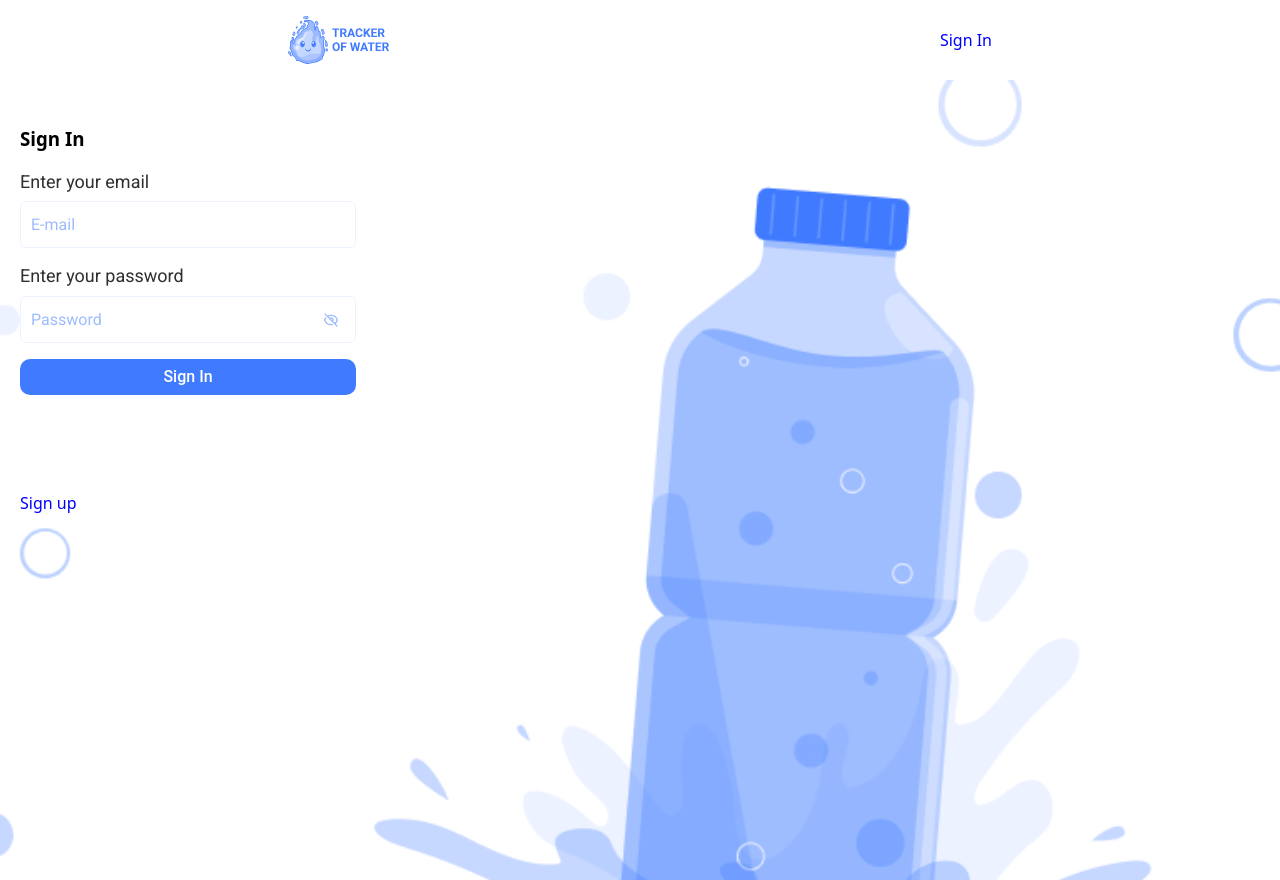
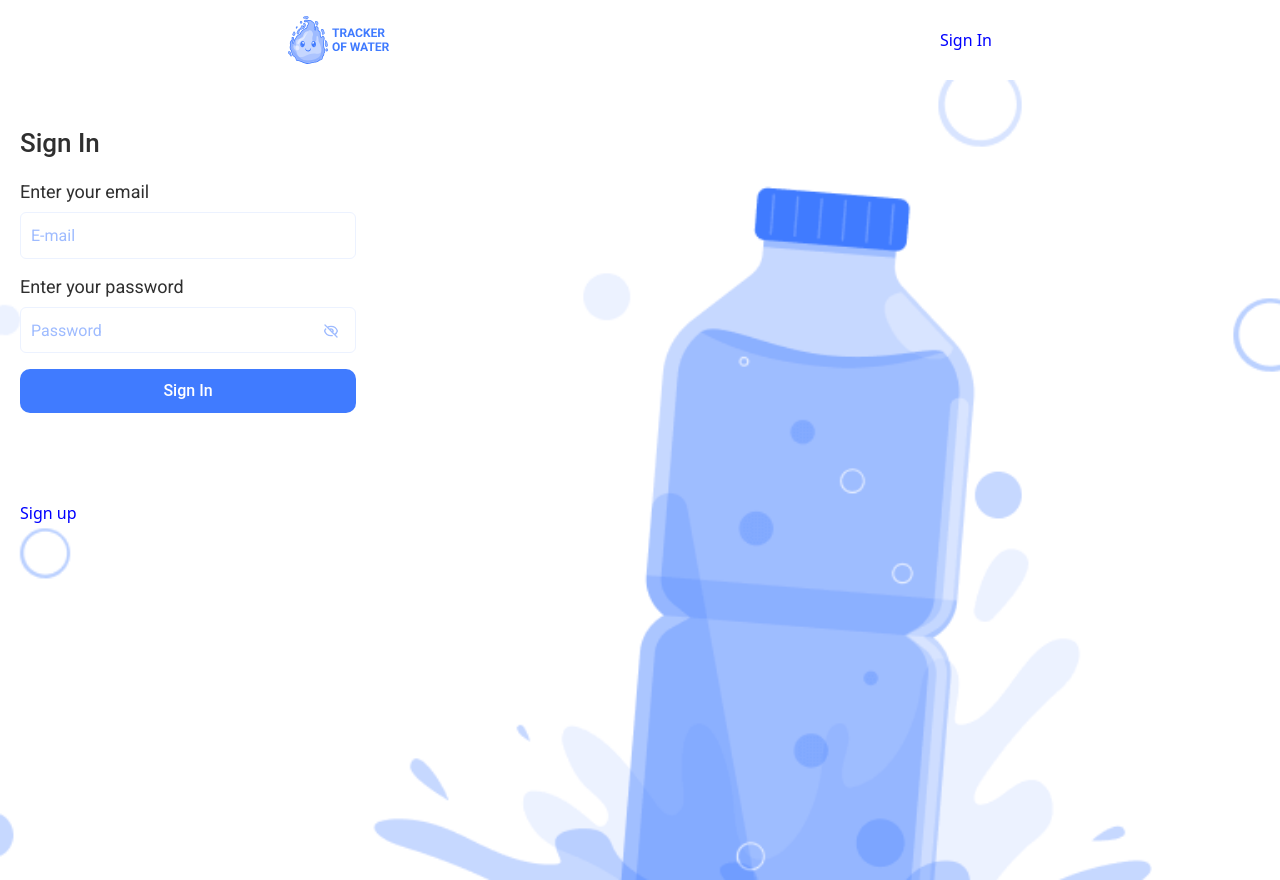
Before and after one commit to vladbevz/aqua-tracker-FE, a React (Vite) app: page /signin in a window 1280 px wide. Built offline with nearby package versions, Linux system fonts and the light colour scheme.

Commit message:
change form

```diff
--- a/src/components/SignInForm/SignInForm.jsx
+++ b/src/components/SignInForm/SignInForm.jsx
@@ -3,6 +3,7 @@ import * as Yup from "yup";
 import { HiOutlineEyeOff, HiOutlineEye } from "react-icons/hi";
 import css from "./SignInForm.module.css";
 import { useState } from "react";
+
 const initialValues = {
   email: "",
   password: "",
@@ -28,6 +29,7 @@ export const SignInForm = () => {
 
   return (
     <div>
+      <h3 className={css.title}>Sign In</h3>
       <Formik
         initialValues={initialValues}
         onSubmit={{}}
--- a/src/components/SignInForm/SignInForm.module.css
+++ b/src/components/SignInForm/SignInForm.module.css
@@ -1,3 +1,10 @@
+.title {
+  font-family: var(--font-medium);
+  font-size: 26px;
+  line-height: 123%;
+  color: var(--primary-color-black);
+}
+
 .form {
   display: flex;
   flex-direction: column;
@@ -80,4 +87,7 @@ span {
   .form {
     width: 336px;
   }
+  .btn {
+    height: 44px;
+  }
 }
--- a/src/pages/SignInPage/SignInPage.jsx
+++ b/src/pages/SignInPage/SignInPage.jsx
@@ -5,7 +5,6 @@ export const SignInPage = () => {
   return (
     <section className={css.signIn}>
       <div className={css.wrapper}>
-        <h3>Sign In</h3>
         <SignInForm />
       </div>
     </section>
--- a/src/pages/SignInPage/SignInPage.module.css
+++ b/src/pages/SignInPage/SignInPage.module.css
@@ -10,6 +10,7 @@
 .wrapper {
   padding: 8px 20px;
 }
+
 @media only screen and (min-resolution: 192dpi) {
   .signIn {
     background-image: url("/images/SignIn/Mobile-Sign-In-2x.png");
```
